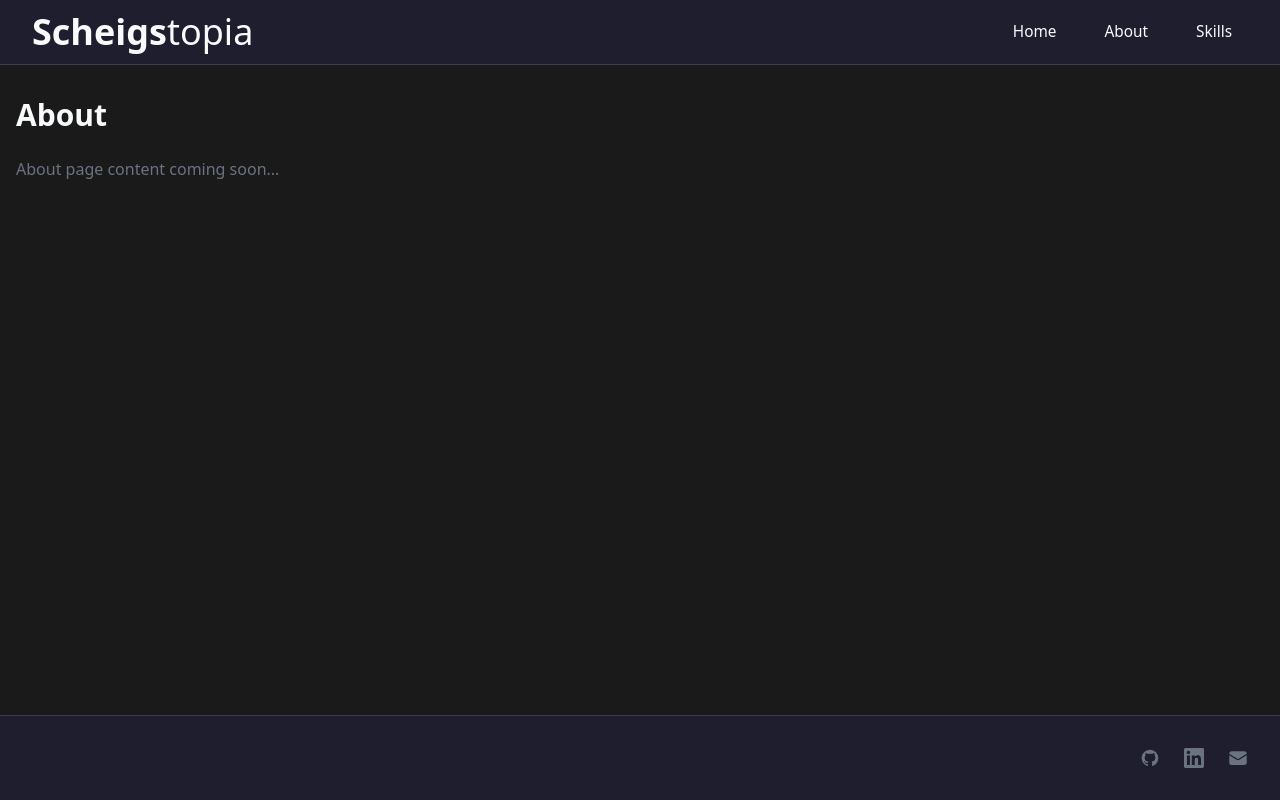
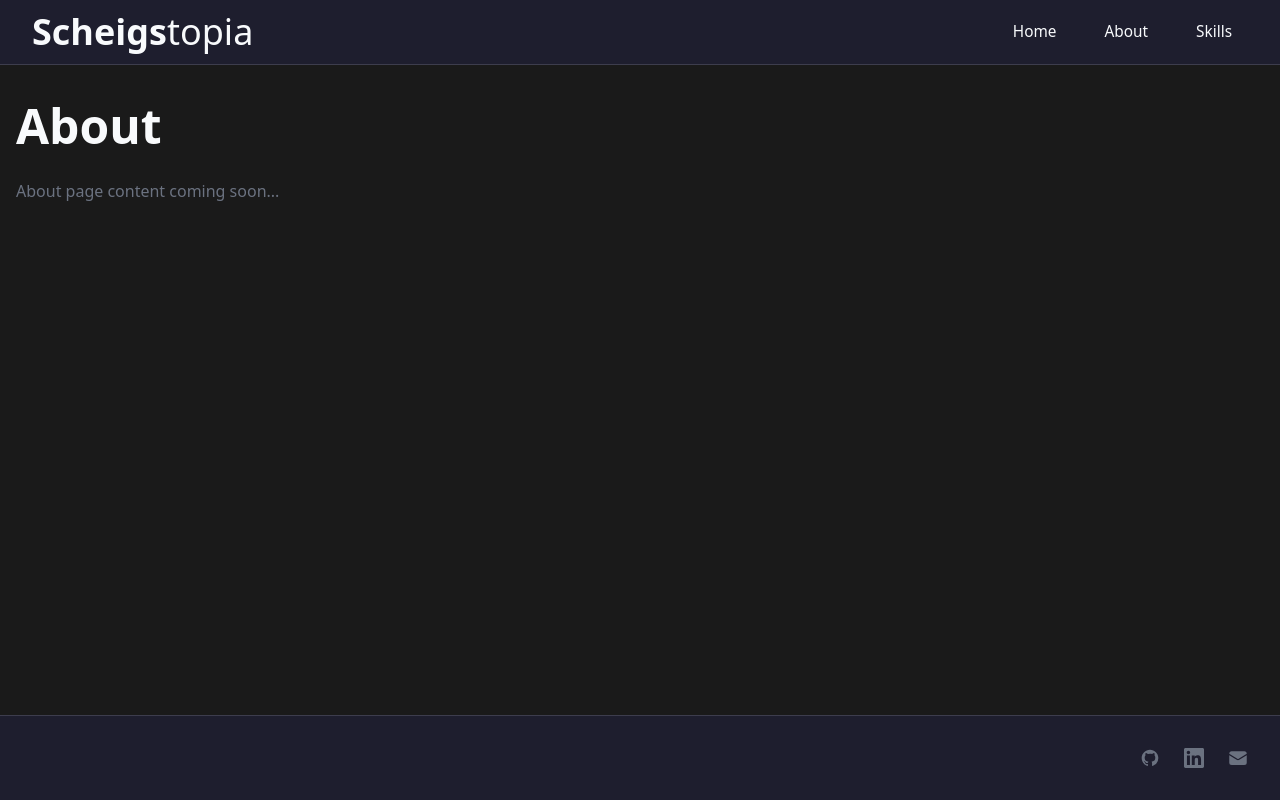
Before and after one commit to dscheigs/scheigstopia, a Next.js app: page /about in a window 1280 px wide. Built offline with nearby package versions, Linux system fonts and the light colour scheme.

Commit message:
style: update page text style to use typography

```diff
--- a/src/app/about/page.tsx
+++ b/src/app/about/page.tsx
@@ -1,7 +1,7 @@
 export default function About() {
     return (
         <div className="container mx-auto px-4 py-8">
-            <h1 className="text-3xl font-bold text-foreground mb-6">About</h1>
+            <h1 className="text-page-title mb-6">About</h1>
             <p className="text-muted">About page content coming soon...</p>
         </div>
     );
--- a/src/app/skills/page.tsx
+++ b/src/app/skills/page.tsx
@@ -1,7 +1,7 @@
 export default function Skills() {
     return (
         <div className="container mx-auto px-4 py-8">
-            <h1 className="text-3xl font-bold text-foreground mb-6">Skills</h1>
+            <h1 className="text-page-title mb-6">Skills</h1>
             <p className="text-muted">Skills page content coming soon...</p>
         </div>
     );
```
